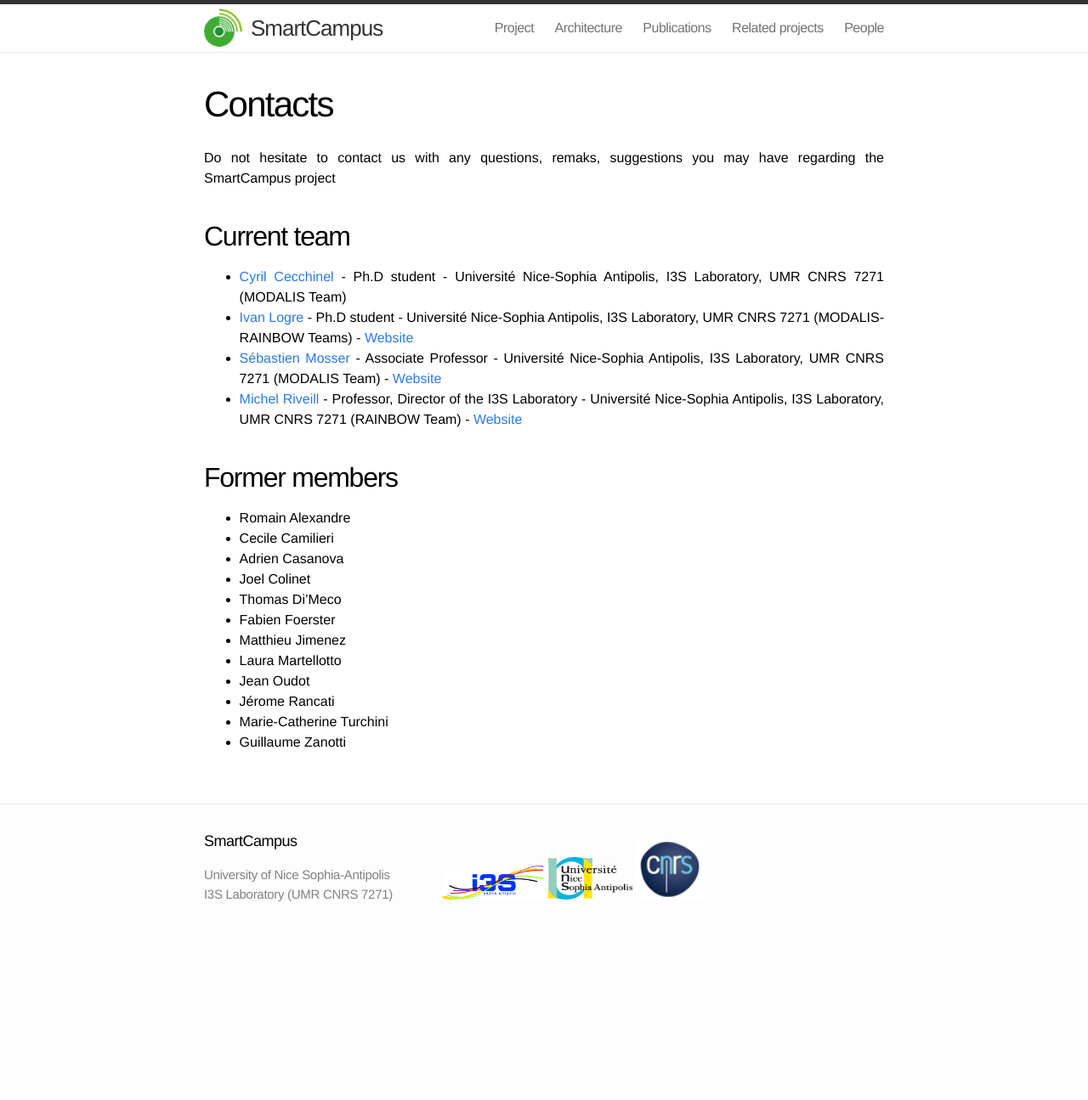
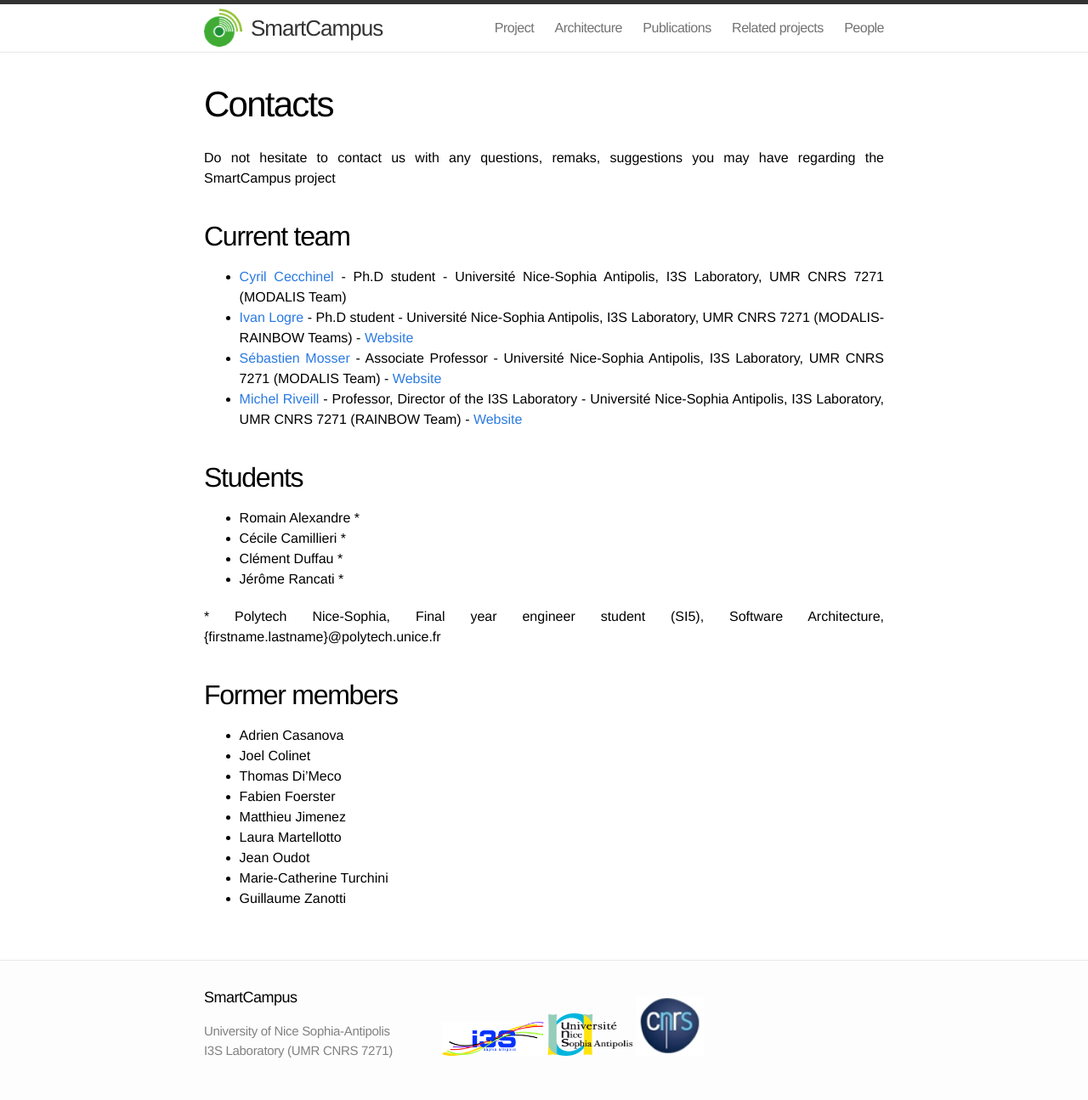
Before and after one commit to SmartCampus/smartcampus.github.io, a Jekyll site: the page built from contacts.md, in a window 1280 px wide. Shown: the whole page at 85% size. Built offline with Jekyll 4.4.1, drawn with Linux system fonts in a browser that asks for light colours; before the commit the page ends 1111 px from its top, so only the background shows below that.

Commit message:
Site update 1/12/14 : Typo in architecture, add link to bridge/middleware API, update member list

```diff
--- a/contacts.md
+++ b/contacts.md
@@ -13,10 +13,18 @@ Do not hesitate to contact us with any questions, remaks, suggestions you may ha
 * [Sébastien Mosser](mailto:mosser@i3s.unice.fr) - Associate Professor - Université Nice-Sophia Antipolis, I3S Laboratory, UMR CNRS 7271 (MODALIS Team) - [Website](http://www.i3s.unice.fr/~mosser/)
 * [Michel Riveill](mailto:riveill@i3s.unice.fr) - Professor, Director of the I3S Laboratory - Université Nice-Sophia Antipolis, I3S Laboratory, UMR CNRS 7271 (RAINBOW Team) - [Website](http://www.i3s.unice.fr/~riveill/)
 
+## Students
+
+
+* Romain Alexandre *
+* Cécile Camillieri *
+* Clément Duffau *
+* Jérôme Rancati *
+
+\* Polytech Nice-Sophia, Final year engineer student (SI5), Software Architecture, {firstname.lastname}@polytech.unice.fr
+
 ## Former members
 
-* Romain Alexandre
-* Cecile Camilieri
 * Adrien Casanova
 * Joel Colinet
 * Thomas Di’Meco
@@ -24,6 +32,5 @@ Do not hesitate to contact us with any questions, remaks, suggestions you may ha
 * Matthieu Jimenez
 * Laura Martellotto
 * Jean Oudot
-* Jérome Rancati
 * Marie-Catherine Turchini
 * Guillaume Zanotti
```
Also changed, not shown: architecture.md (+1 -1 lines), publications.md (+1 -1 lines).
